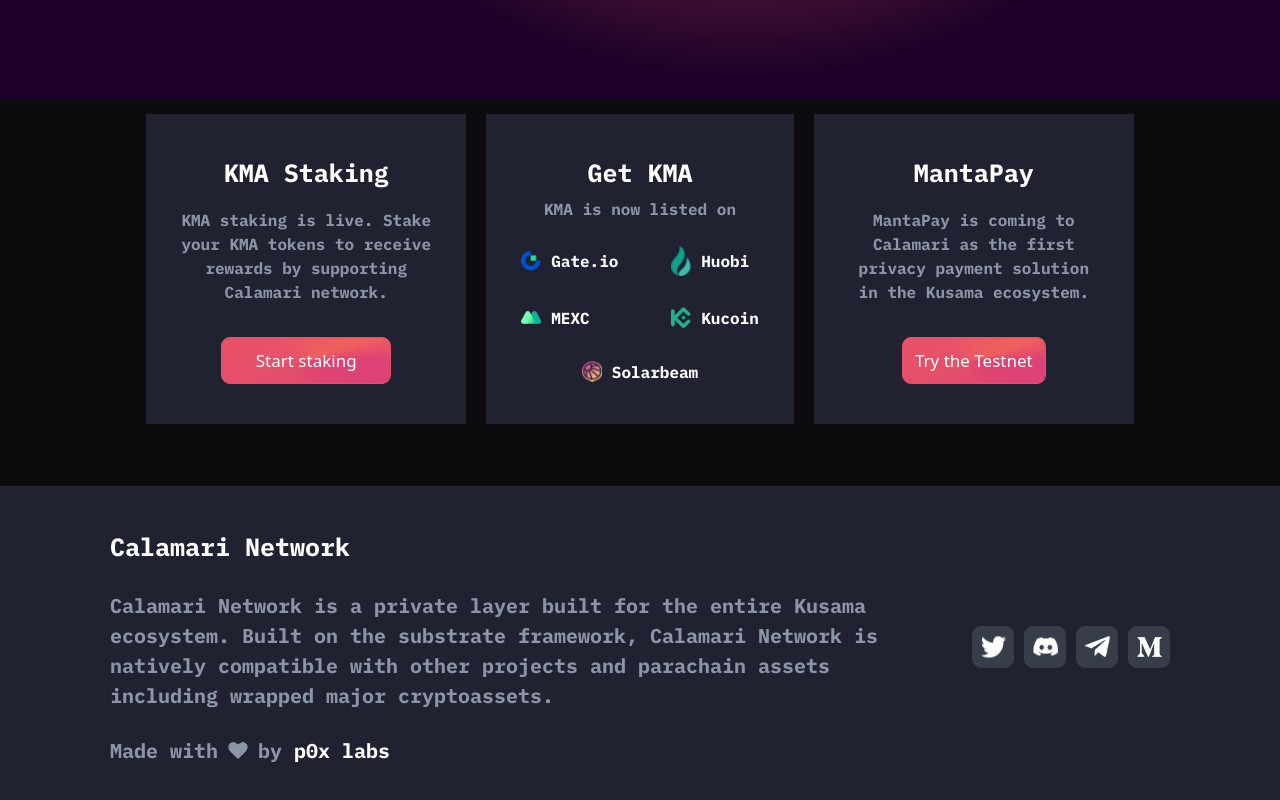
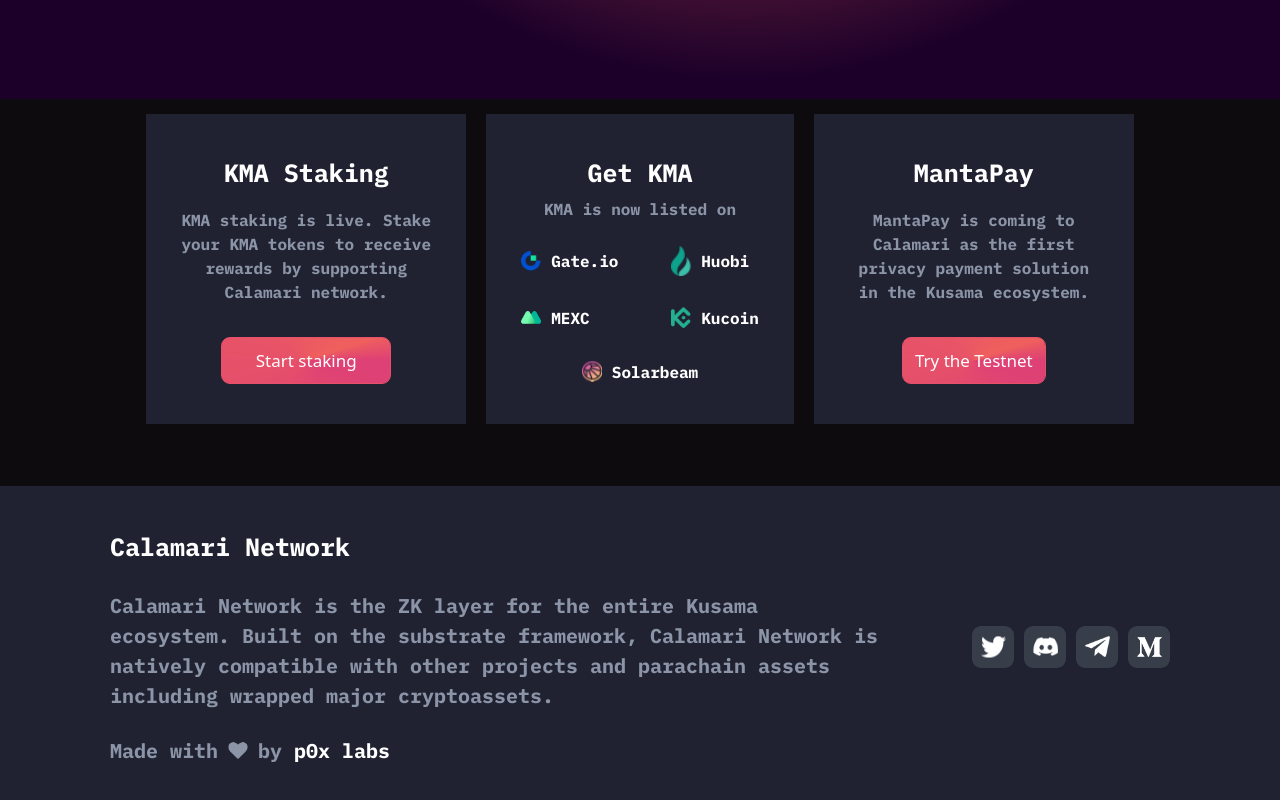
Before and after one commit to Manta-Network/calamari.network, a React (Create React App) app: page / in a window 1280 px wide. Shown: the part 548-1348 px from the top of the page. Built offline with nearby package versions, Linux system fonts and the light colour scheme; a web font is replaced by a local one.

Commit message:
Update index.tsx
Signed-off-by: Kenny Li <kenny@kennyl.com>

```diff
--- a/src/components/Footer/index.tsx
+++ b/src/components/Footer/index.tsx
@@ -11,7 +11,7 @@
       <div>
         <div className="text-[25px]">Calamari Network</div>
         <div className="my-[25px] text-[20px] text-gray">
-          Calamari Network is a private layer built for the entire Kusama ecosystem. Built on the
+          Calamari Network is the ZK layer for the entire Kusama ecosystem. Built on the
           substrate framework, Calamari Network is natively compatible with other projects and
           parachain assets including wrapped major cryptoassets.
         </div>
```
